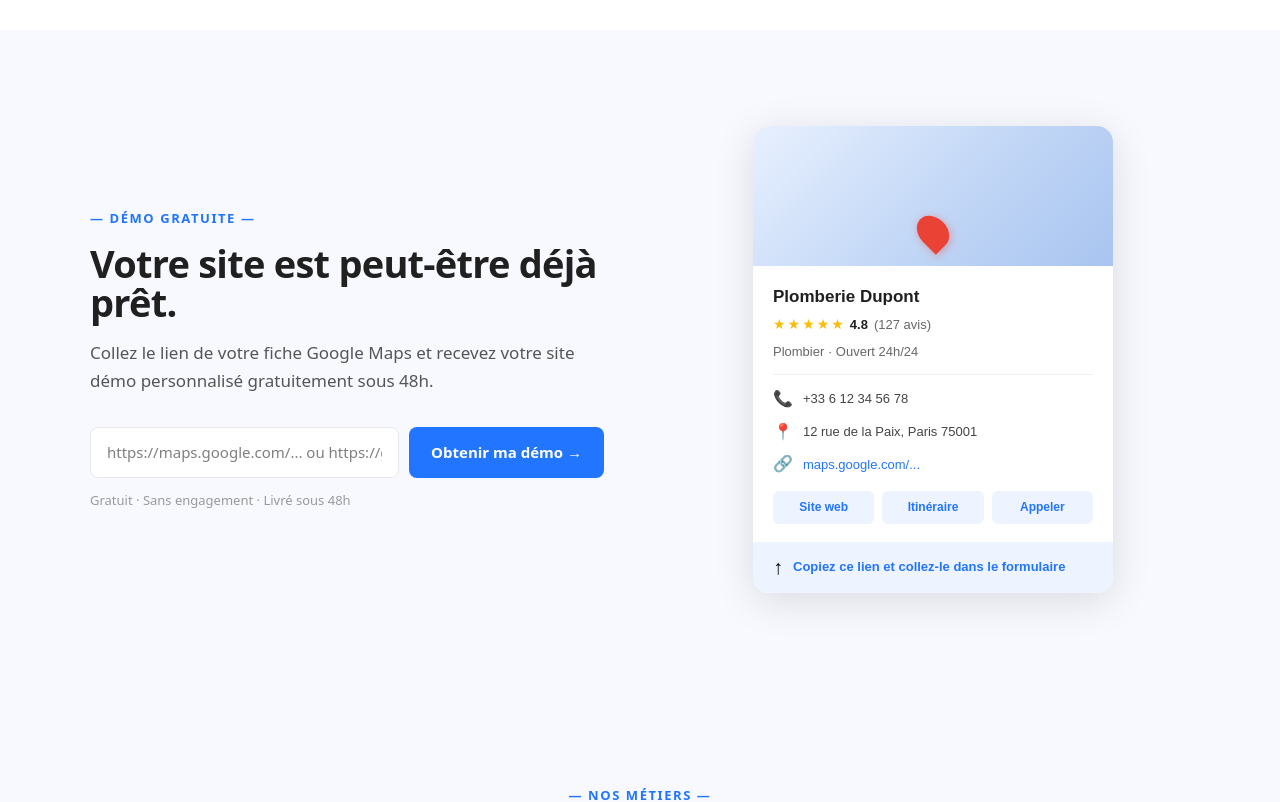
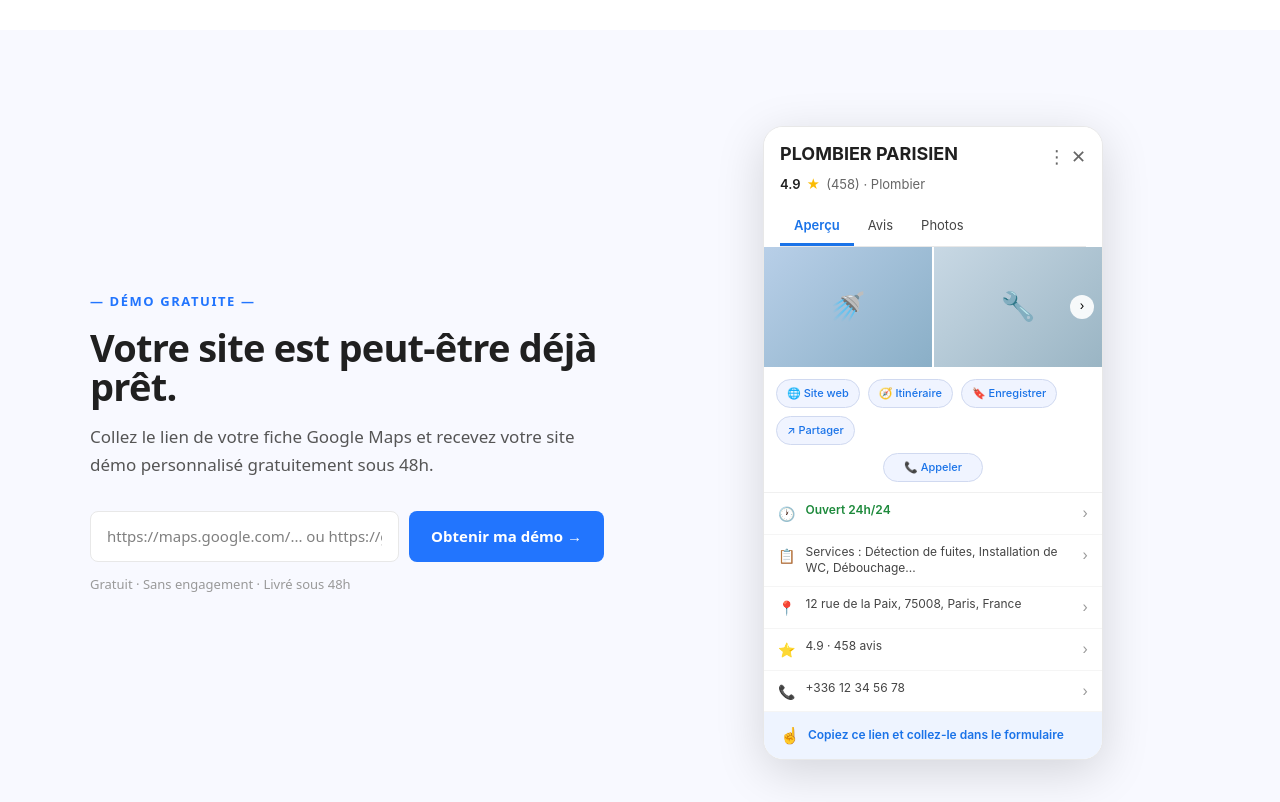
Before and after one commit to dkebe-parallel/webpower-template, a Next.js app: page / in a window 1280 px wide. Shown: the part 1720-2522 px from the top of the page. Built offline with nearby package versions, Linux system fonts and the light colour scheme.

Commit message:
Improve Google Business Profile mockup to match real UI layout

```diff
--- a/app/LandingClient.tsx
+++ b/app/LandingClient.tsx
@@ -277,52 +277,77 @@ export function DemoFormSection() {
         {/* Right — Google Business Profile mockup */}
         <div style={{ display: 'flex', justifyContent: 'center' }}>
           <div style={{
-            background: '#fff', borderRadius: 16, boxShadow: '0 8px 40px rgba(0,0,0,0.12)',
-            width: '100%', maxWidth: 360, overflow: 'hidden', fontFamily: 'Arial, sans-serif',
+            background: '#fff', borderRadius: 20, boxShadow: '0 12px 48px rgba(0,0,0,0.15)',
+            width: '100%', maxWidth: 340, overflow: 'hidden', fontFamily: '-apple-system, Arial, sans-serif',
+            border: '1px solid #e8e8e8',
           }}>
-            {/* Map placeholder */}
-            <div style={{ height: 140, background: 'linear-gradient(135deg, #e8f0fe 0%, #c5d9f7 50%, #a8c4f0 100%)', position: 'relative', overflow: 'hidden' }}>
-              <div style={{ position: 'absolute', inset: 0, opacity: 0.3, backgroundImage: 'repeating-linear-gradient(0deg, #9ab transparent, #9ab 1px, transparent 1px, transparent 40px), repeating-linear-gradient(90deg, #9ab transparent, #9ab 1px, transparent 1px, transparent 40px)' }} />
-              <div style={{ position: 'absolute', bottom: 16, left: '50%', transform: 'translateX(-50%)' }}>
-                <div style={{ width: 28, height: 36, background: '#EA4335', borderRadius: '50% 50% 50% 0', transform: 'rotate(-45deg)', margin: '0 auto', boxShadow: '0 2px 8px rgba(234,67,53,0.4)' }} />
+            {/* Header */}
+            <div style={{ padding: '16px 16px 0', background: '#fff' }}>
+              <div style={{ display: 'flex', justifyContent: 'space-between', alignItems: 'flex-start', marginBottom: 4 }}>
+                <div style={{ fontSize: 18, fontWeight: 700, color: '#202020', lineHeight: 1.2, flex: 1 }}>PLOMBIER PARISIEN</div>
+                <div style={{ display: 'flex', gap: 12, color: '#666', fontSize: 18, marginLeft: 8 }}>⋮ ✕</div>
               </div>
-            </div>
-
-            {/* Business info */}
-            <div style={{ padding: '18px 20px' }}>
-              <div style={{ fontSize: 17, fontWeight: 700, color: '#202020', marginBottom: 4 }}>Plomberie Dupont</div>
-              <div style={{ display: 'flex', alignItems: 'center', gap: 6, marginBottom: 6 }}>
-                <div style={{ display: 'flex', gap: 2 }}>
-                  {'★★★★★'.split('').map((s, i) => <span key={i} style={{ color: '#FBBC04', fontSize: 14 }}>{s}</span>)}
-                </div>
-                <span style={{ fontSize: 13, fontWeight: 600, color: '#202020' }}>4.8</span>
-                <span style={{ fontSize: 13, color: '#666' }}>(127 avis)</span>
-              </div>
-              <div style={{ fontSize: 13, color: '#666', marginBottom: 12 }}>Plombier · Ouvert 24h/24</div>
-
-              <div style={{ borderTop: '1px solid #f0f0f0', paddingTop: 12, display: 'flex', flexDirection: 'column', gap: 8 }}>
-                <div style={{ display: 'flex', alignItems: 'center', gap: 10, fontSize: 13, color: '#444' }}>
-                  <span style={{ fontSize: 16 }}>📞</span> +33 6 12 34 56 78
-                </div>
-                <div style={{ display: 'flex', alignItems: 'center', gap: 10, fontSize: 13, color: '#444' }}>
-                  <span style={{ fontSize: 16 }}>📍</span> 12 rue de la Paix, Paris 75001
-                </div>
-                <div style={{ display: 'flex', alignItems: 'center', gap: 10, fontSize: 13, color: '#2275FE', fontWeight: 500 }}>
-                  <span style={{ fontSize: 16 }}>🔗</span> maps.google.com/...
-                </div>
+              <div style={{ display: 'flex', alignItems: 'center', gap: 6, marginBottom: 12 }}>
+                <span style={{ fontSize: 13, fontWeight: 600, color: '#202020' }}>4.9</span>
+                <span style={{ color: '#FBBC04', fontSize: 13 }}>★</span>
+                <span style={{ fontSize: 13, color: '#666' }}>(458) · Plombier</span>
               </div>
 
-              <div style={{ display: 'flex', gap: 8, marginTop: 14 }}>
-                {['Site web', 'Itinéraire', 'Appeler'].map(btn => (
-                  <div key={btn} style={{ flex: 1, background: '#EEF4FF', borderRadius: 6, padding: '7px 4px', fontSize: 12, fontWeight: 600, color: '#2275FE', textAlign: 'center' }}>{btn}</div>
+              {/* Tabs */}
+              <div style={{ display: 'flex', gap: 0, borderBottom: '1px solid #e8e8e8', marginBottom: 0 }}>
+                {['Aperçu', 'Avis', 'Photos'].map((tab, i) => (
+                  <div key={tab} style={{
+                    padding: '8px 14px', fontSize: 13, fontWeight: i === 0 ? 600 : 400,
+                    color: i === 0 ? '#1a73e8' : '#444',
+                    borderBottom: i === 0 ? '3px solid #1a73e8' : '3px solid transparent',
+                    cursor: 'default',
+                  }}>{tab}</div>
                 ))}
               </div>
             </div>
 
-            {/* Arrow label */}
-            <div style={{ background: '#EEF4FF', padding: '10px 20px', display: 'flex', alignItems: 'center', gap: 10 }}>
-              <span style={{ fontSize: 20 }}>↑</span>
-              <span style={{ fontSize: 13, color: '#2275FE', fontWeight: 600 }}>Copiez ce lien et collez-le dans le formulaire</span>
+            {/* Photos */}
+            <div style={{ display: 'grid', gridTemplateColumns: '1fr 1fr', gap: 2, height: 120, position: 'relative' }}>
+              <div style={{ background: 'linear-gradient(135deg, #b8cfe8, #8aafc7)', display: 'flex', alignItems: 'center', justifyContent: 'center', fontSize: 28 }}>🚿</div>
+              <div style={{ background: 'linear-gradient(135deg, #c8d8e4, #9ab5c4)', display: 'flex', alignItems: 'center', justifyContent: 'center', fontSize: 28, position: 'relative' }}>
+                🔧
+                <div style={{ position: 'absolute', right: 8, top: '50%', transform: 'translateY(-50%)', background: 'rgba(255,255,255,0.9)', borderRadius: '50%', width: 24, height: 24, display: 'flex', alignItems: 'center', justifyContent: 'center', fontSize: 12 }}>›</div>
+              </div>
+            </div>
+
+            {/* Action buttons */}
+            <div style={{ padding: '12px 12px 0' }}>
+              <div style={{ display: 'flex', gap: 8, marginBottom: 8, flexWrap: 'wrap' }}>
+                {['🌐 Site web', '🧭 Itinéraire', '🔖 Enregistrer', '↗ Partager'].map(btn => (
+                  <div key={btn} style={{ background: '#f0f4ff', border: '1px solid #d0d9f0', borderRadius: 20, padding: '5px 10px', fontSize: 11, fontWeight: 500, color: '#1a73e8', whiteSpace: 'nowrap' }}>{btn}</div>
+                ))}
+              </div>
+              <div style={{ display: 'flex', justifyContent: 'center', marginBottom: 10 }}>
+                <div style={{ background: '#f0f4ff', border: '1px solid #d0d9f0', borderRadius: 20, padding: '5px 20px', fontSize: 11, fontWeight: 500, color: '#1a73e8' }}>📞 Appeler</div>
+              </div>
+            </div>
+
+            {/* Info rows */}
+            <div style={{ borderTop: '1px solid #f0f0f0' }}>
+              {[
+                { icon: '🕐', text: 'Ouvert 24h/24', color: '#1e8a3c', bold: true },
+                { icon: '📋', text: 'Services : Détection de fuites, Installation de WC, Débouchage...', color: '#444' },
+                { icon: '📍', text: '12 rue de la Paix, 75008, Paris, France', color: '#444' },
+                { icon: '⭐', text: '4.9 · 458 avis', color: '#444' },
+                { icon: '📞', text: '+336 12 34 56 78', color: '#444' },
+              ].map((row, i) => (
+                <div key={i} style={{ display: 'flex', alignItems: 'flex-start', gap: 10, padding: '9px 14px', borderBottom: '1px solid #f5f5f5', fontSize: 12 }}>
+                  <span style={{ fontSize: 14, flexShrink: 0, marginTop: 1 }}>{row.icon}</span>
+                  <span style={{ color: row.color, fontWeight: row.bold ? 600 : 400, lineHeight: 1.4, flex: 1 }}>{row.text}</span>
+                  <span style={{ color: '#999', fontSize: 14, flexShrink: 0 }}>›</span>
+                </div>
+              ))}
+            </div>
+
+            {/* CTA banner */}
+            <div style={{ background: '#EEF4FF', padding: '11px 16px', display: 'flex', alignItems: 'center', gap: 8 }}>
+              <span style={{ fontSize: 16 }}>☝️</span>
+              <span style={{ fontSize: 12, color: '#1a73e8', fontWeight: 600, lineHeight: 1.4 }}>Copiez ce lien et collez-le dans le formulaire</span>
             </div>
           </div>
         </div>
```
